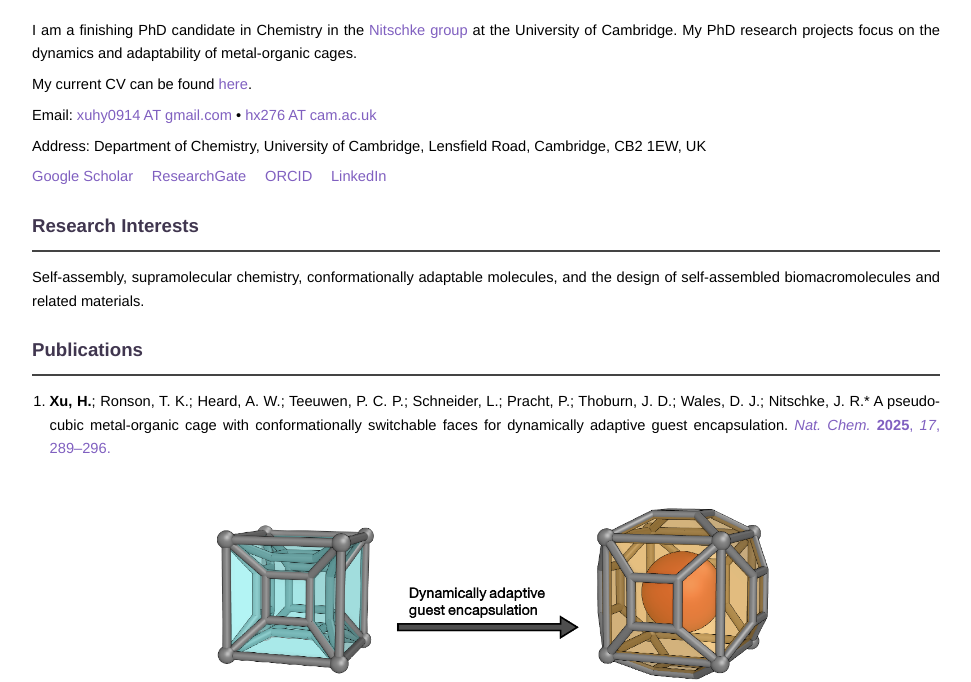
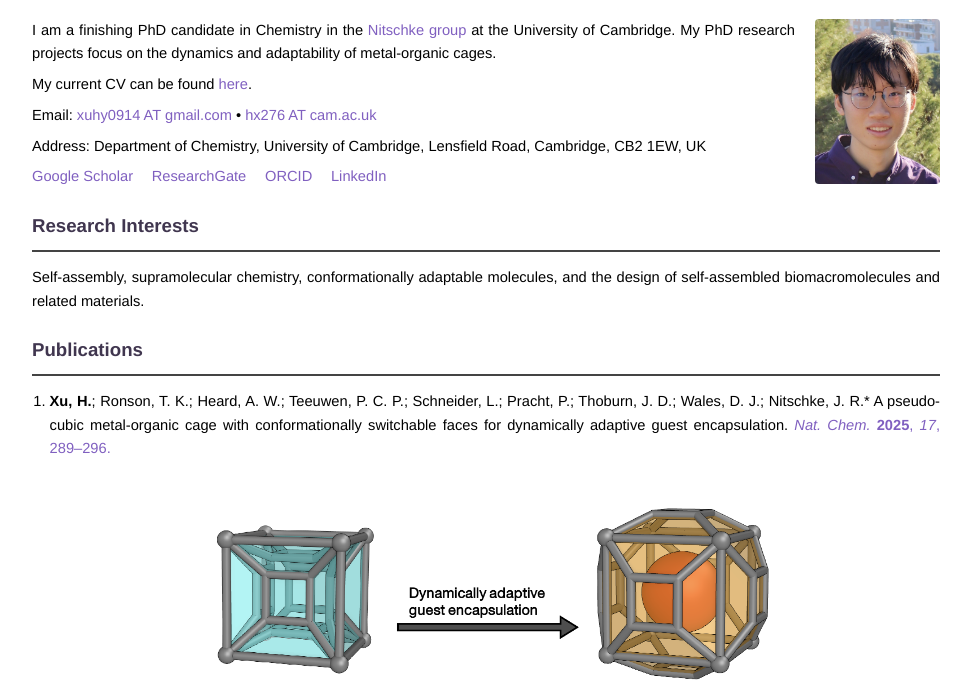
Before and after one commit to houyang-xu/houyang-xu.github.io, a plain HTML site: page index.html in a window 1280 px wide. Shown: the part 122-804 px from the top of the page, without its empty margins (154-1125 px from the left). Drawn offline with Linux system fonts and the light colour scheme.

Commit message:
update headshot

```diff
--- a/index.html
+++ b/index.html
@@ -62,11 +62,28 @@
     }
 
     .bio-section {
-      margin-bottom: 1.5em;
+    margin-bottom: 1.5em;
+    position: relative;
     }
 
     .bio-section p {
-      margin-bottom: 0.5em;
+     margin-bottom: 0.5em;
+    }
+
+    .bio-section::after {
+     content: "";
+     display: table;
+     clear: both;
+    }
+
+    .headshot {
+    float: right;
+    width: 125px;
+    max-height: 100%;
+    object-fit: cover;
+    margin-left: 20px;
+    margin-bottom: 0px;
+    border-radius: 4px;
     }
 
     .links {
@@ -220,6 +237,7 @@ a:hover {
   </div>
 
   <div class="bio-section">
+    <img src="images/head_cropped.jpg" alt="Houyang Xu" class="headshot">
     <p>I am a finishing PhD candidate in Chemistry in the <a href="https://www.nitschkegroup-cambridge.com/"> Nitschke group</a> at the University of Cambridge. My PhD research projects focus on the dynamics and adaptability of metal-organic cages.</p>
     <p>
       <!--
```
Also changed, not shown: images/head_cropped.jpg (added).
